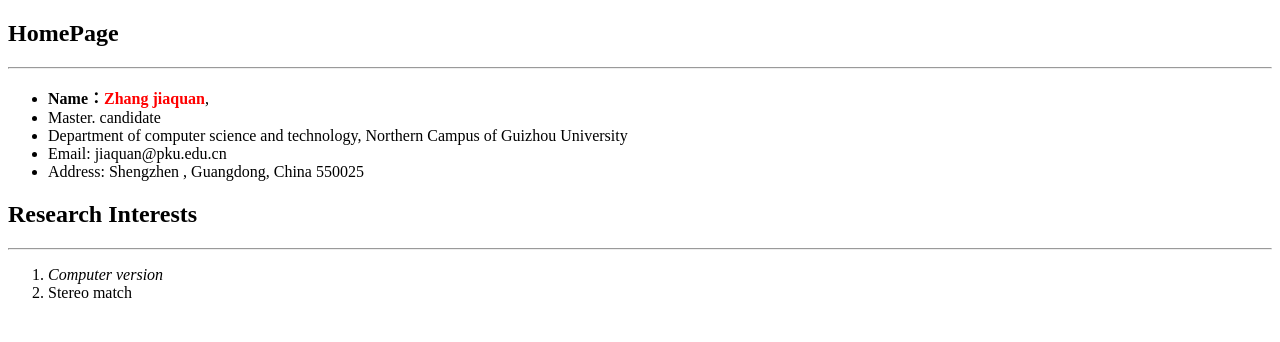
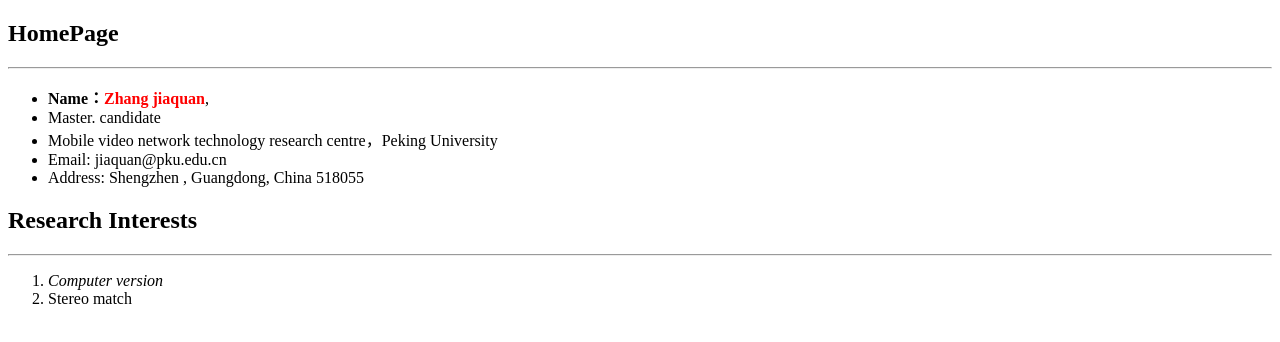
Before and after one commit to jiaquan-zhang/profile, a plain HTML site: page index.html in a window 1280 px wide. Drawn offline with Linux system fonts and the light colour scheme.

Commit message:
Update index.html

```diff
--- a/index.html
+++ b/index.html
@@ -10,9 +10,9 @@
  <ul>
  <li><strong>Name：<font color="#FF0000">Zhang jiaquan</strong></font>,</li>
  <li>Master. candidate</li>
- <li>Department of computer science and technology, Northern Campus of Guizhou University</li>
+ <li>Mobile video network technology research centre，Peking University</li>
  <li>Email: jiaquan@pku.edu.cn</li>
- <li>Address: Shengzhen , Guangdong, China 550025</li>
+ <li>Address: Shengzhen , Guangdong, China 518055</li>
  </ul>
  </div>
  <h2>Research Interests</h2>
```
